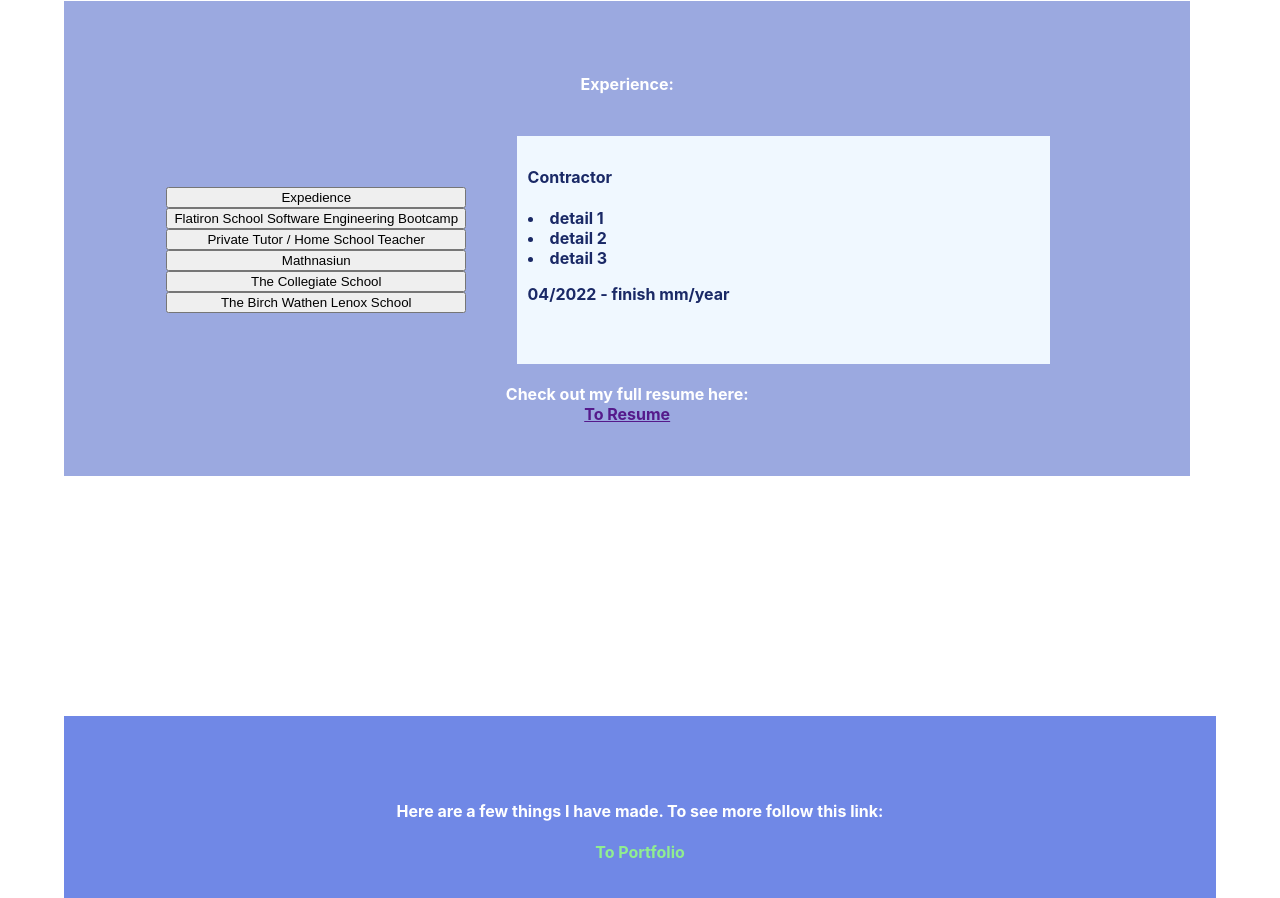
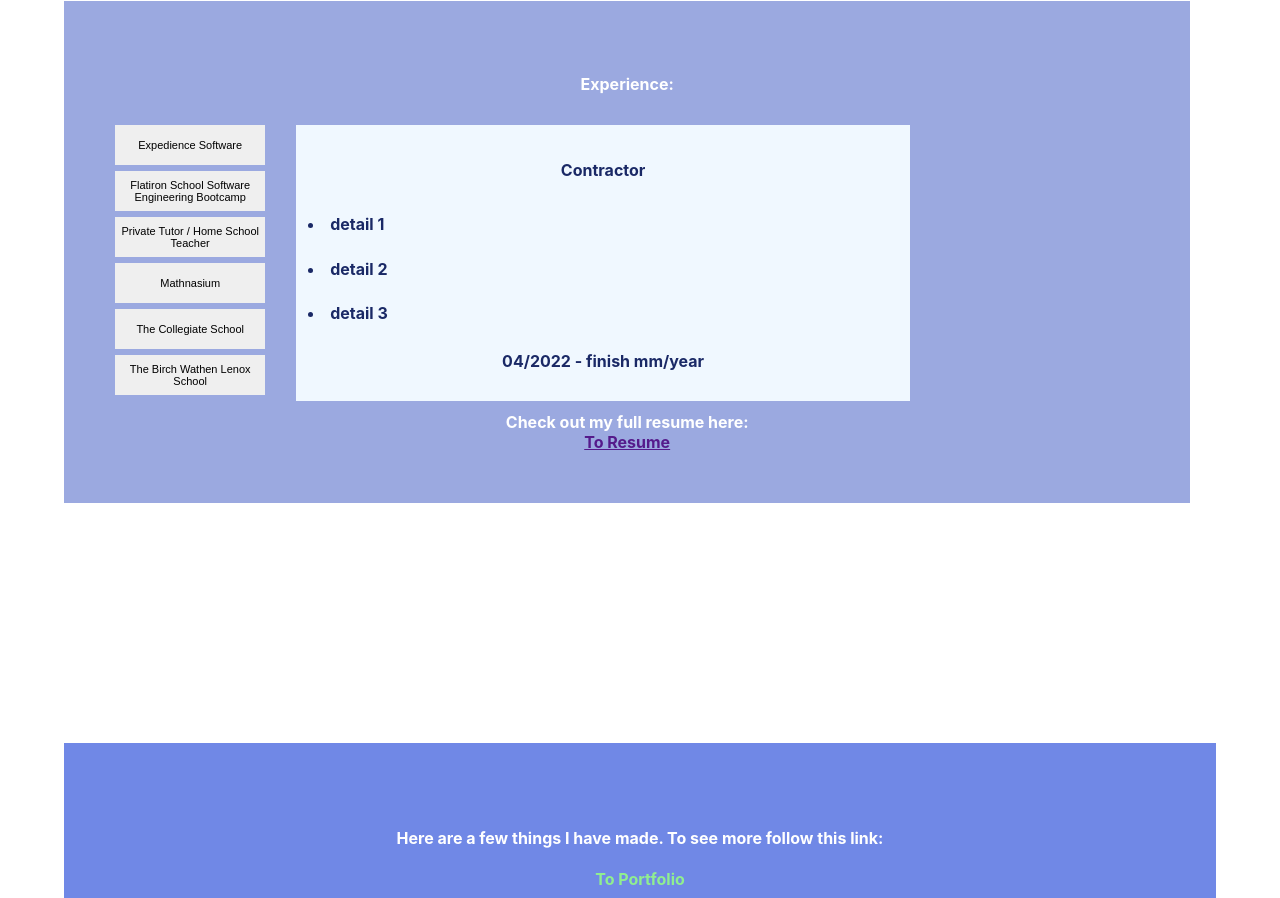
Before and after one commit to dylantoporek/portfolio-project, a React (Create React App) app: page / in a window 1280 px wide. Shown: the part 1540-2438 px from the top of the page. Built offline with nearby package versions, Linux system fonts and the light colour scheme.

Commit message:
resume styling updates

```diff
--- a/src/App.css
+++ b/src/App.css
@@ -226,7 +226,7 @@
   display: flex;
   flex-direction: column;
   align-self: flex-start;
-  margin: 5%;
+  margin-right: 3%;
 }
 
 #resume-container{
@@ -246,15 +246,45 @@
   display: flex;
   flex-direction: row;
   width: 100%;
-  margin: 2%;
+  margin: 1%;
 }
 
 #work-details{
   position: relative;
-  width: 50%;
+  width: 60%;
+  min-width: 200px;
   background-color: aliceblue;
   color: #1A2966;
-  padding: 1%;
+  padding: 0%;
+  display: flex;
+  flex-direction: column;
+  justify-content: center;
+}
+
+#work-details-container{
+  display: flex;
+  flex-direction: column;
+  align-items: center;
+  justify-content: center;
+}
+
+.work-button{
+  width: 150px;
+  height: 40px;
+  font-size: 11px;
+  margin-bottom: 4%;
+  border: none;
+  cursor: pointer;
+}
+
+#work-title{
+  align-self: center;
+  justify-self: center;
+}
+
+.work-details{
+  align-self: flex-start;
+  margin: 2%;
 }
 
 /* ////////////////////////////////////////////////////////// */
--- a/src/components/InteracticeResume.js
+++ b/src/components/InteracticeResume.js
@@ -1,10 +1,10 @@
 import React, {useState} from "react";
 
 function InteractiveResume(){
-    const [showExperienceDetails, setShowExperienceDetials] = useState('Expedience')
+    const [showExperienceDetails, setShowExperienceDetials] = useState('Expedience Software')
     const experienceDetails = [
         {
-            company: 'Expedience',
+            company: 'Expedience Software',
             jobTitle: 'Contractor',
             details: [
                 'detail 1',
@@ -33,7 +33,7 @@ function InteractiveResume(){
             dates: '09/2017 - Present'
         },
         {
-            company: 'Mathnasiun',
+            company: 'Mathnasium',
             jobTitle: 'Instructor',
             details: [
                 'Math instructor at busy after school mathematics instruction company',
@@ -65,19 +65,19 @@ function InteractiveResume(){
     }
 
     const workButtonsDisplay = experienceDetails.map((experience)=>{
-        return <button value={experience.company} onClick={handleResumeClick}>{experience.company}</button>
+        return <button className='work-button' value={experience.company} onClick={handleResumeClick}>{experience.company}</button>
     })
 
     const targetedExperience = experienceDetails.find((experience) => {
         return experience.company === showExperienceDetails
     })
 
-    const workDetailsDisplay = <div>
-        <h4>{targetedExperience.jobTitle}</h4>
-        {targetedExperience.details[0] ? <li>{targetedExperience.details[0]}</li> : null}
-        {targetedExperience.details[1] ? <li>{targetedExperience.details[1]}</li> : null}
-        {targetedExperience.details[2] ? <li>{targetedExperience.details[2]}</li> : null}
-        <p>{targetedExperience.dates}</p>
+    const workDetailsDisplay = <div id='work-details-container'>
+        <h4 id='work-title'>{targetedExperience.jobTitle}</h4>
+        {targetedExperience.details[0] ? <li className='work-details'>{targetedExperience.details[0]}</li> : null}
+        {targetedExperience.details[1] ? <li className='work-details'>{targetedExperience.details[1]}</li> : null}
+        {targetedExperience.details[2] ? <li className='work-details'>{targetedExperience.details[2]}</li> : null}
+        <p id='work-dates'>{targetedExperience.dates}</p>
     </div>
 
     return (
```
